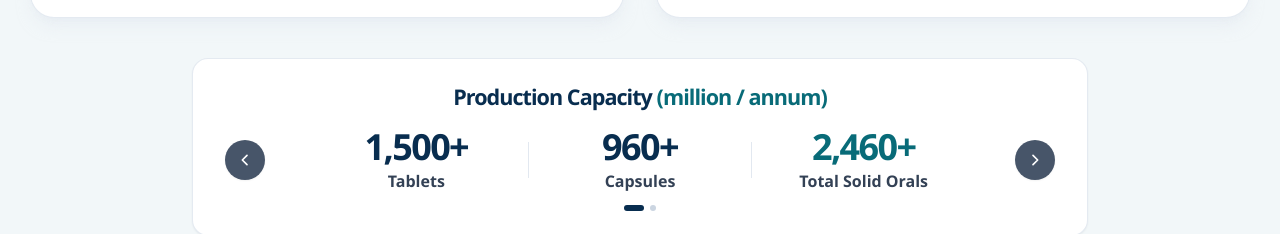
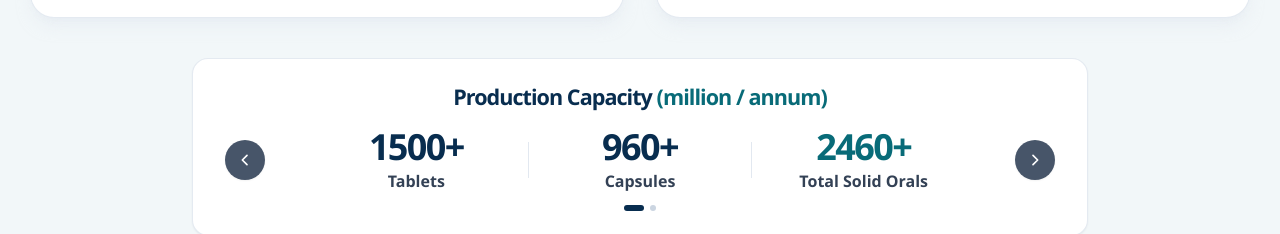
Before and after one commit to 12Chirag12/Renu-Website, a Next.js app: page / in a window 1280 px wide. Shown: the part 2365-2599 px from the top of the page. Built offline with nearby package versions, Linux system fonts and the light colour scheme.

Commit message:
removed M from production for months

```diff
--- a/components/ui/ProductionCapacity.tsx
+++ b/components/ui/ProductionCapacity.tsx
@@ -101,7 +101,7 @@ export function ProductionCapacity({ className = "" }: ProductionCapacityProps)
           {/* Tablets */}
           <div className="flex-1">
             <p className="display-face text-2xl font-extrabold tracking-tight text-navy tabular-nums font-mono sm:text-3xl lg:text-4xl transition-all duration-300">
-              {tabletCount.toLocaleString("en-US")}{isAnnual ? "+" : "M+"}
+              {tabletCount}+
             </p>
             <p className="mt-0.5 text-xs font-bold text-slate-700 sm:text-sm lg:text-base">
               Tablets
@@ -114,7 +114,7 @@ export function ProductionCapacity({ className = "" }: ProductionCapacityProps)
           {/* Capsules */}
           <div className="flex-1">
             <p className="display-face text-2xl font-extrabold tracking-tight text-navy tabular-nums font-mono sm:text-3xl lg:text-4xl transition-all duration-300">
-              {capsuleCount.toLocaleString("en-US")}{isAnnual ? "+" : "M+"}
+              {capsuleCount}+
             </p>
             <p className="mt-0.5 text-xs font-bold text-slate-700 sm:text-sm lg:text-base">
               Capsules
@@ -127,7 +127,7 @@ export function ProductionCapacity({ className = "" }: ProductionCapacityProps)
           {/* Combined Solid Orals */}
           <div className="flex-1">
             <p className="display-face text-2xl font-extrabold tracking-tight text-petrol tabular-nums font-mono sm:text-3xl lg:text-4xl transition-all duration-300">
-              {totalCount.toLocaleString("en-US")}{isAnnual ? "+" : "M+"}
+              {totalCount}+
             </p>
             <p className="mt-0.5 text-xs font-bold text-slate-700 sm:text-sm lg:text-base">
               Total Solid Orals
```
